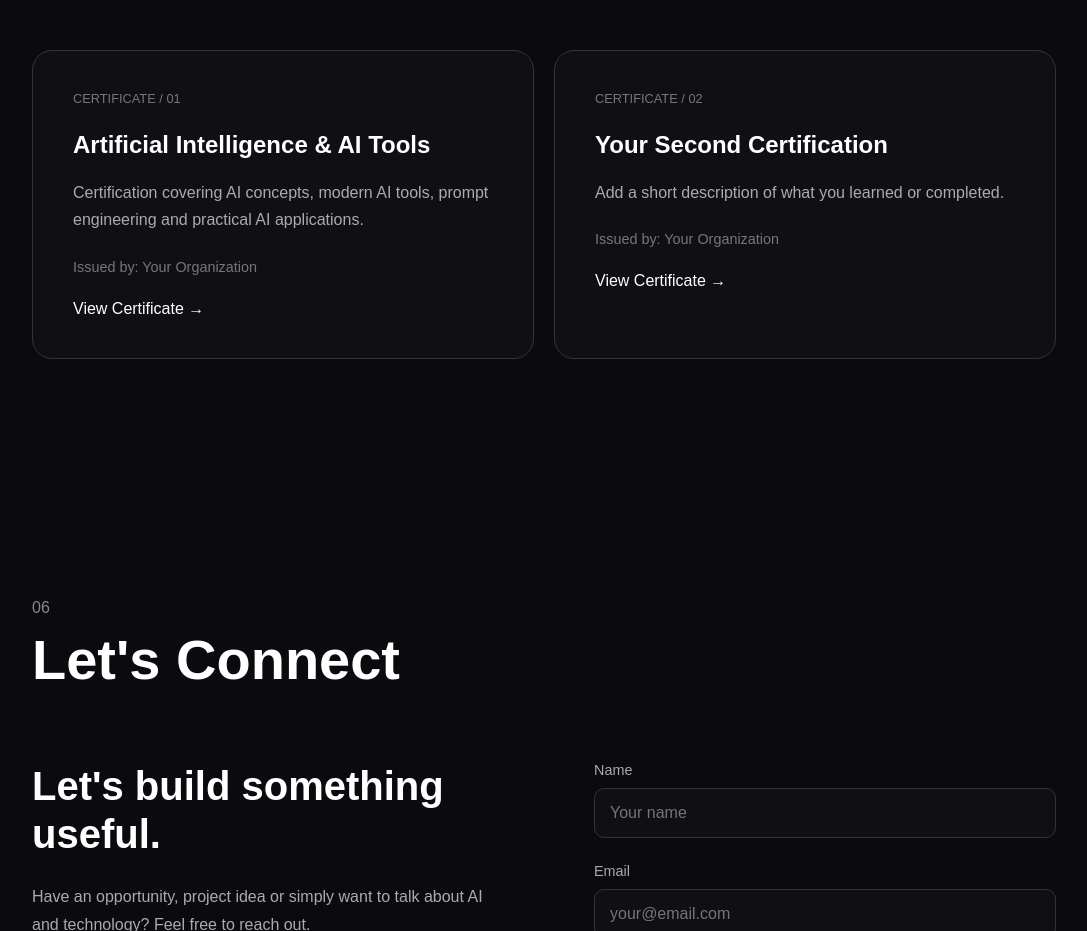
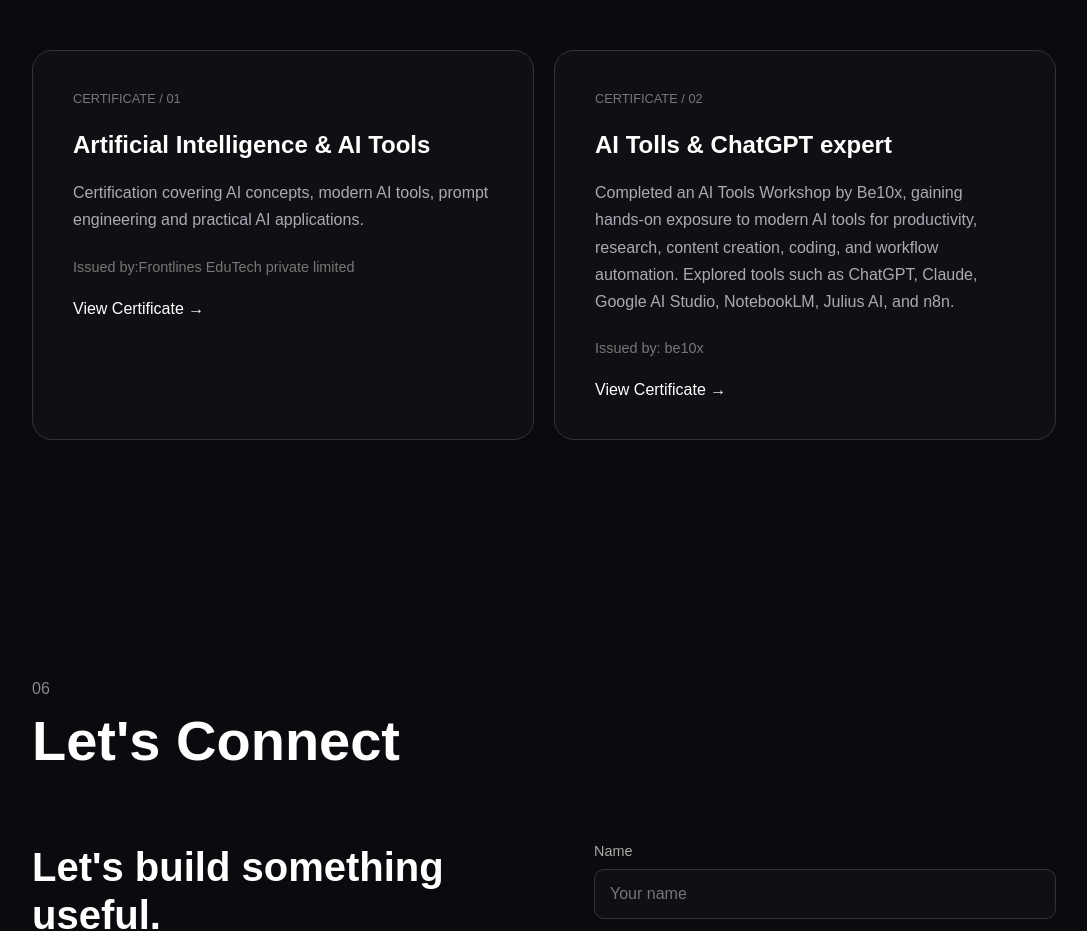
Before and after one commit to Jaya-parameswari/Jaya-portfolio, a plain HTML site: page index.html in a window 1280 px wide. Shown: the part 5620-6551 px from the top of the page, without its empty margins (96-1183 px from the left). Drawn offline with Linux system fonts and the light colour scheme.

Commit message:
Add second certificate

```diff
--- a/index.html
+++ b/index.html
@@ -567,7 +567,7 @@
             </p>
 
             <p class="certificate-issuer">
-                Issued by: Your Organization
+                Issued by:Frontlines EduTech private limited
             </p>
 
             <a
@@ -588,20 +588,24 @@
             </p>
 
             <h3>
-                Your Second Certification
+                AI Tolls & ChatGPT expert
             </h3>
 
             <p class="certificate-description">
-                Add a short description of what
-                you learned or completed.
+               Completed an AI Tools Workshop by Be10x,
+               gaining hands-on exposure to modern AI tools for productivity,
+                research, content creation, coding, and workflow automation.
+                 Explored tools such as ChatGPT, Claude, Google AI Studio, NotebookLM, Julius AI,
+                  and n8n.
+
             </p>
 
             <p class="certificate-issuer">
-                Issued by: Your Organization
+                Issued by: be10x
             </p>
 
             <a
-                href="your certificate link"
+                href="images/Certificate.pdf"
                 target="_blank"
             >
                 View Certificate →
```
Also changed, not shown: 1 other file.
